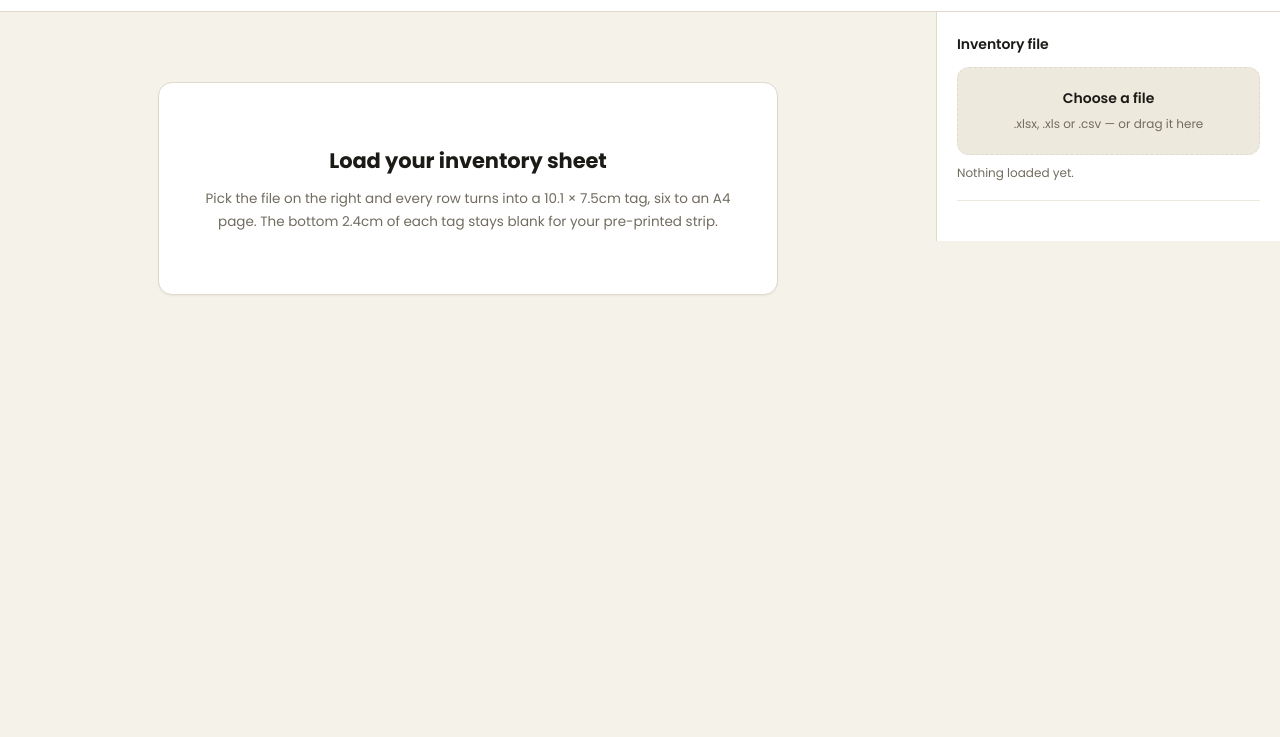
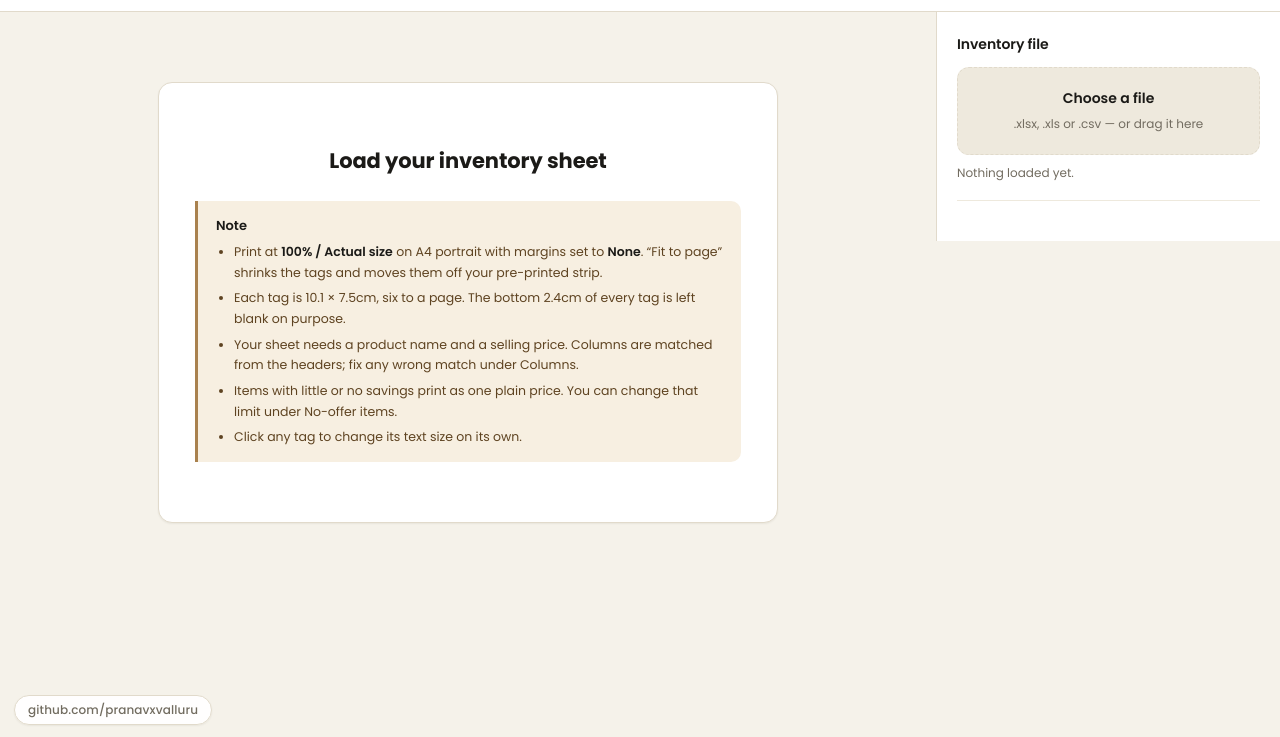
Before and after one commit to pranavxvalluru/todaysbasket-pricetags, a plain HTML site: page index.html in a window 1280 px wide. Shown: the part 63-800 px from the top of the page. Drawn offline with Linux system fonts and the light colour scheme.

Commit message:
Add files via upload

```diff
--- a/index.html
+++ b/index.html
@@ -183,6 +183,28 @@
   }
   .empty b { display:block; font-family:"Poppins", sans-serif; color:var(--ink); font-size:21px; font-weight:700; margin-bottom:9px; letter-spacing:-.005em; }
 
+  .note {
+    margin-top:22px; padding:14px 18px; text-align:left;
+    background:#F7EFE1; border-left:3px solid var(--gold); border-radius:0 10px 10px 0;
+    font-size:12.5px; line-height:1.65; color:#5E4321;
+  }
+  .note-title { font-weight:600; font-size:13px; color:var(--ink); margin-bottom:6px; }
+  .note ul { margin:0; padding-left:18px; }
+  .note li { margin:0 0 5px; }
+  .note li:last-child { margin-bottom:0; }
+  .note strong { font-weight:600; color:var(--ink); }
+
+  .credit {
+    position:fixed; left:calc(14px + env(safe-area-inset-left, 0px)); bottom:calc(12px + env(safe-area-inset-bottom, 0px)); z-index:30;
+    padding:5px 13px; border:1px solid var(--rule); border-radius:999px;
+    background:rgba(255,255,255,.92); box-shadow:var(--shadow-1);
+    font-size:12px; font-weight:600; letter-spacing:.01em; color:var(--green);
+    display:flex; align-items:center; gap:10px; max-width:calc(100vw - 28px);
+  }
+  .credit .sep { width:1px; height:14px; background:var(--rule); flex:none; }
+  .credit a { font-weight:500; color:var(--muted); text-decoration:none; white-space:nowrap; overflow:hidden; text-overflow:ellipsis; transition:color .15s ease; }
+  .credit a:hover { color:var(--green); text-decoration:underline; }
+
   .paper {
     width:21cm; height:29.7cm; max-width:92vw; aspect-ratio:21/29.7;
     background:#fff; box-shadow:0 1px 2px rgba(15,28,23,.10), 0 12px 32px rgba(15,28,23,.10);
@@ -222,7 +244,7 @@
   @media print {
     @page { size:A4 portrait; margin:0; }
     body { background:#fff; -webkit-print-color-adjust:exact; print-color-adjust:exact; }
-    .topbar, .inspector, .page-label, .empty { display:none !important; }
+    .topbar, .inspector, .page-label, .empty, .credit { display:none !important; }
     .frame { display:block; }
     .canvas { padding:0; gap:0; display:block; }
     .page-wrap { display:block; }
@@ -259,7 +281,16 @@
   <main class="canvas">
     <div class="empty" id="empty">
       <b>Load your inventory sheet</b>
-      Pick the file on the right and every row turns into a 10.1 × 7.5cm tag, six to an A4 page. The bottom 2.4cm of each tag stays blank for your pre-printed strip.
+      <div class="note">
+        <div class="note-title">Note</div>
+        <ul>
+          <li>Print at <strong>100% / Actual size</strong> on A4 portrait with margins set to <strong>None</strong>. “Fit to page” shrinks the tags and moves them off your pre-printed strip.</li>
+          <li>Each tag is 10.1 × 7.5cm, six to a page. The bottom 2.4cm of every tag is left blank on purpose.</li>
+          <li>Your sheet needs a product name and a selling price. Columns are matched from the headers; fix any wrong match under Columns.</li>
+          <li>Items with little or no savings print as one plain price. You can change that limit under No-offer items.</li>
+          <li>Click any tag to change its text size on its own.</li>
+        </ul>
+      </div>
     </div>
     <div id="sheets" style="display:contents;"></div>
   </main>
@@ -387,6 +418,8 @@
     </div>
   </aside>
 </div>
+
+<div class="credit"><a href="https://github.com/pranavxvalluru" target="_blank" rel="noopener">github.com/pranavxvalluru</a></div>
 
 <script>
 
```
